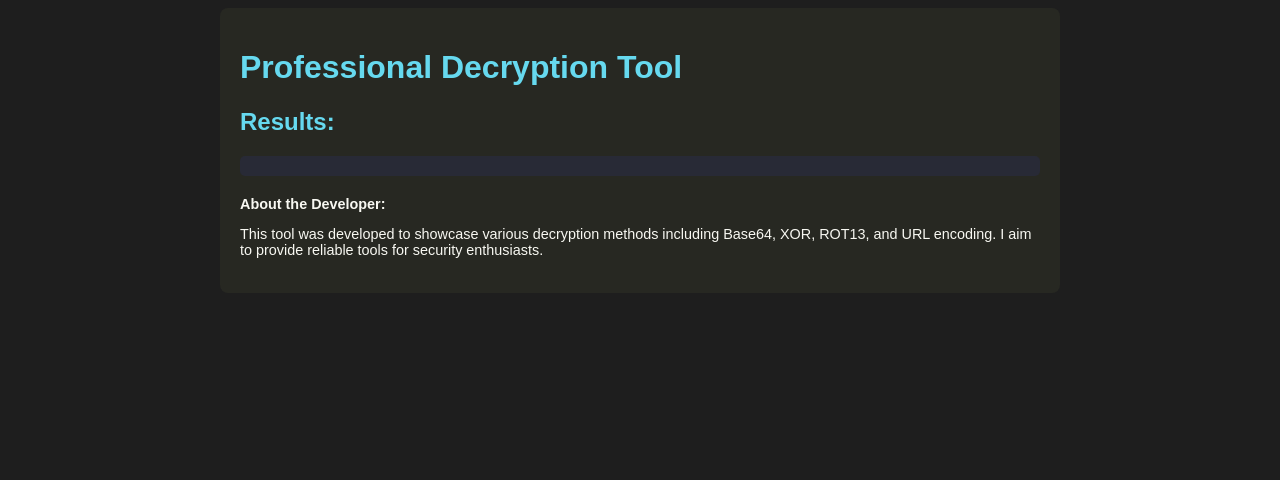
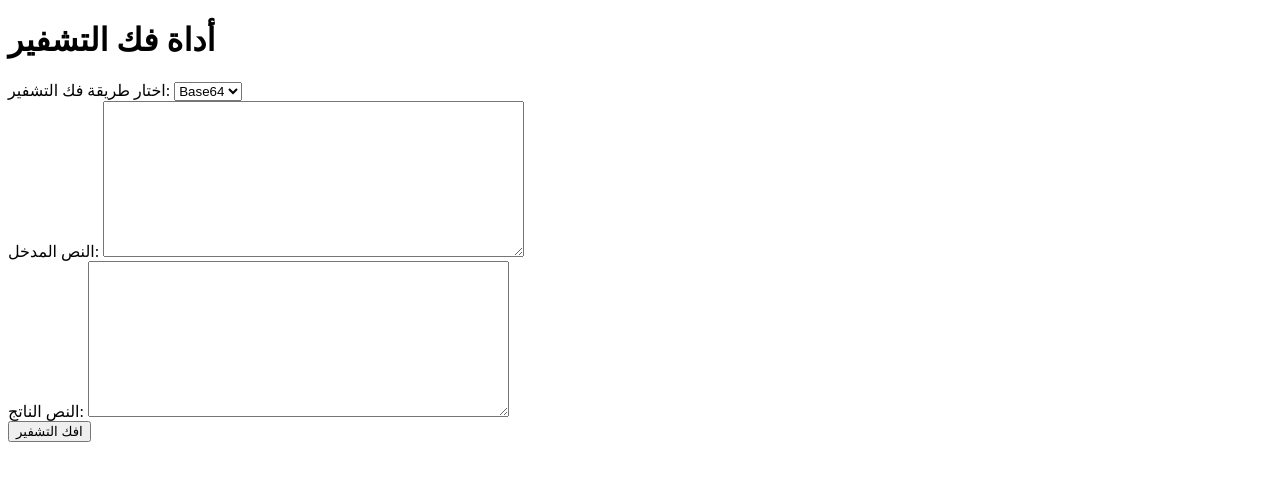
Before and after one commit to vdznmaonreqzm-del/lua-decoder, a plain HTML site: page index.html in a window 1280 px wide. Drawn offline with Linux system fonts and the light colour scheme.

Commit message:
Update index.html to include large textareas and decryption methods with Arabic text

```diff
--- a/index.html
+++ b/index.html
@@ -3,51 +3,26 @@
 <head>
     <meta charset="UTF-8">
     <meta name="viewport" content="width=device-width, initial-scale=1.0">
-    <title>Professional Decryption Tool</title>
-    <style>
-        body {
-            background-color: #1e1e1e;
-            color: #f8f8f2;
-            font-family: Arial, sans-serif;
-        }
-        .container {
-            max-width: 800px;
-            margin: auto;
-            padding: 20px;
-            border-radius: 8px;
-            background-color: #272822;
-        }
-        h1, h2 {
-            color: #66d9ef;
-        }
-        .result {
-            background: #282a36;
-            padding: 10px;
-            border-radius: 5px;
-            overflow-wrap: break-word;
-        }
-        .developer-bio {
-            margin-top: 20px;
-            font-size: 0.9em;
-        }
-    </style>
+    <title>أداة فك التشفير</title>
 </head>
 <body>
-    <div class="container">
-        <h1>Professional Decryption Tool</h1>
-        <h2>Results:</h2>
-        <div class="result" id="results"></div>
-        <div class="developer-bio">
-            <strong>About the Developer:</strong>
-            <p>This tool was developed to showcase various decryption methods including Base64, XOR, ROT13, and URL encoding. I aim to provide reliable tools for security enthusiasts.</p>
-        </div>
-    </div>
-    <script>
-        // Function to perform decryption methods
-        function decrypt(input) {
-            // Implement decryption methods here
-            // Display results clearly
-        }
-    </script>
+    <h1>أداة فك التشفير</h1>
+    <form>
+        <label for="method">اختار طريقة فك التشفير:</label>
+        <select id="method">
+            <option value="base64">Base64</option>
+            <option value="xor">XOR</option>
+            <option value="rot13">ROT13</option>
+            <option value="url">URL</option>
+        </select>
+        <br>
+        <label for="input">النص المدخل:</label>
+        <textarea id="input" rows="10" cols="50"></textarea>
+        <br>
+        <label for="output">النص الناتج:</label>
+        <textarea id="output" rows="10" cols="50" readonly></textarea>
+        <br>
+        <button type="submit">افك التشفير</button>
+    </form>
 </body>
 </html>
```
